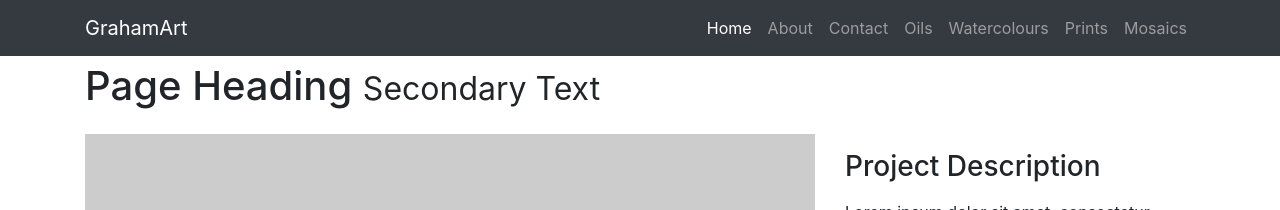
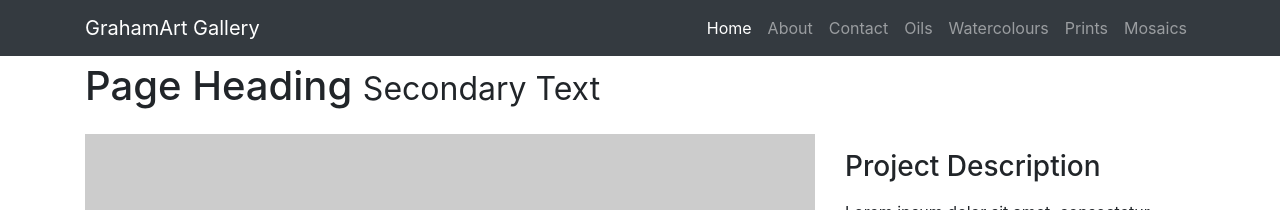
Before and after one commit to Grafrajohn/GrahamArt, a Jekyll site: the page built from index.html, in a window 1280 px wide. Shown: the top 210 px of the page. Built offline with Jekyll 4.4.1, drawn with Linux system fonts in a browser that asks for light colours; some web fonts are replaced.

Commit message:
Update nav.html

```diff
--- a/_includes/nav.html
+++ b/_includes/nav.html
@@ -1,7 +1,7 @@
     <!-- Navigation -->
     <nav class="navbar navbar-expand-lg navbar-dark bg-dark fixed-top">
       <div class="container">
-        <a class="navbar-brand" href="#">GrahamArt</a>
+        <a class="navbar-brand" href="#">GrahamArt Gallery</a>
         <button class="navbar-toggler" type="button" data-toggle="collapse" data-target="#navbarResponsive" aria-controls="navbarResponsive" aria-expanded="false" aria-label="Toggle navigation">
           <span class="navbar-toggler-icon"></span>
         </button>
```
